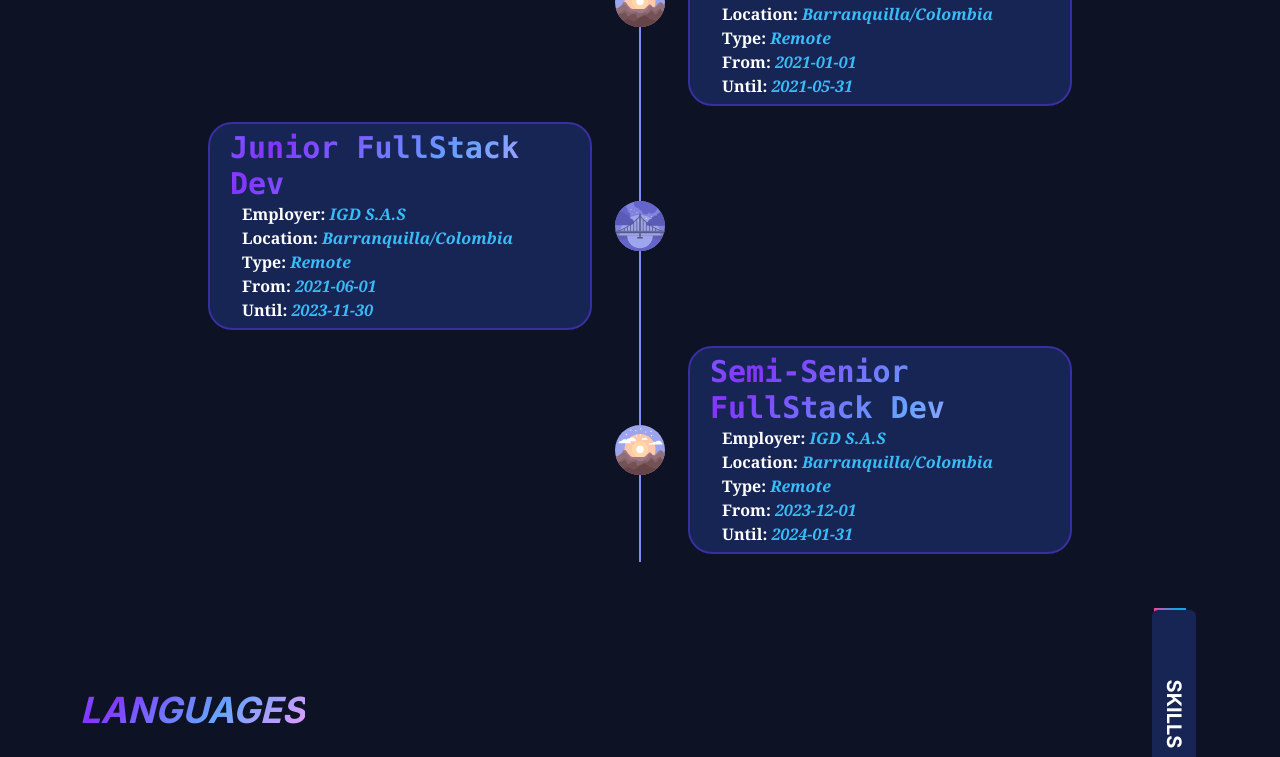
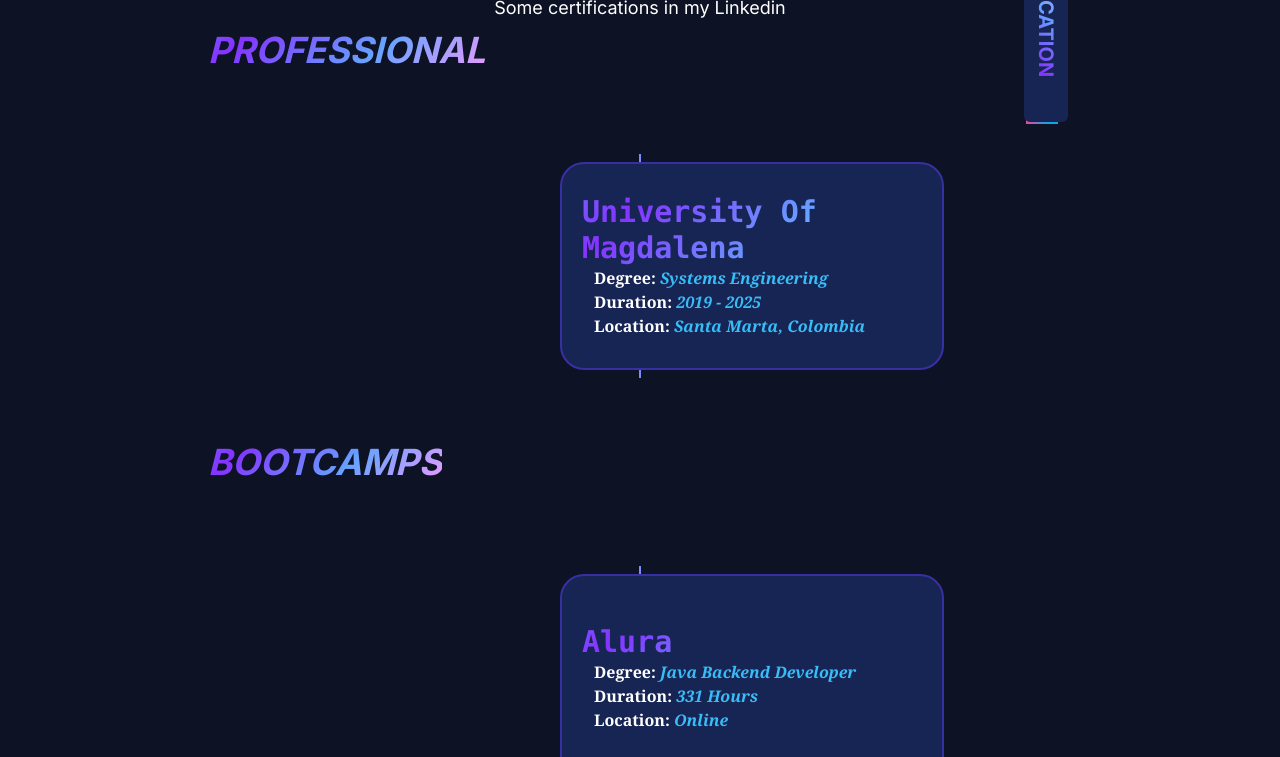
Before and after one commit to JuanZuniga7/portfolio-v5, a Next.js app: page / in a window 1280 px wide. Shown: the part 1820-2577 px from the top of the page. Built offline with nearby package versions, Linux system fonts and the light colour scheme.

Commit message:
Refactor Section component to improve accessibility with id prop

```diff
--- a/src/app/globals.css
+++ b/src/app/globals.css
@@ -5,6 +5,18 @@
 @keyframes textclip {
   to {
     background-position: 200% center;
+  }
+}
+
+@keyframes blinkAnim {
+  0% {
+    opacity: 0;
+  }
+  50% {
+    opacity: 1;
+  }
+  100% {
+    opacity: 0;
   }
 }
 
@@ -24,6 +36,10 @@
   to{
     rotate: 0deg;
   }
+}
+
+.blink {
+  animation: blinkAnim 1.5s infinite linear;
 }
 
 .animate-box{
--- a/src/app/layout.tsx
+++ b/src/app/layout.tsx
@@ -3,6 +3,8 @@
 import "./globals.css";
 import Navbar from "@/components/semantic/Navbar";
 import Footer from "@/components/semantic/Footer";
+import Image from "next/image";
+import svgHero from "../../public/svg/hero.svg";
 
 const inter = Inter({ subsets: ["latin"] });
 
@@ -19,13 +21,21 @@
   return (
     <html lang="en">
       <body className={inter.className}>
-        <main className="min-h-screen relative mx-auto px-6 sm:px-12 lg:max-w-[70rem] xl:max-w-[76rem] 2xl:max-w-[92rem] text-white overflow-x-hidden overflow-y-auto flex flex-col">
+        <main className="min-h-screen relative mx-auto px-6 sm:px-12 lg:w-[75%] text-white overflow-x-hidden overflow-y-auto flex flex-col">
+          <Image
+            src={svgHero.src}
+            alt="Hero"
+            width={1572}
+            priority
+            height={795}
+            className="absolute -top-[98px] -z-10"
+          />
           <Navbar />
-          <div className="pb-10">
+          <div className="pb-10 h-full">
             {children}
           </div>
-          <Footer />
         </main>
+        <Footer />
       </body>
     </html>
   );
--- /dev/null
+++ b/src/app/not-found.tsx
@@ -0,0 +1,14 @@
+import "@/styles/not-found.css"
+import Link from "next/link"
+
+export default function NotFound() {
+    return (
+        <div className="flex flex-col items-center justify-center h-screen">
+            <h1 className="text-9xl font-bold font-mono">404</h1>
+            <p className="text-2xl font-semibold font-serif">Page Not Found <span className="blink w-4">_</span></p>
+            <div className="mt-5">
+                <Link href="/" className="button text-lg lg:text-xl">Come Back</Link>
+            </div>
+        </div>
+    )
+}
--- a/src/app/page.tsx
+++ b/src/app/page.tsx
@@ -1,32 +1,25 @@
 import { personalData } from "@/utils/data/personalData";
 import { about } from "@/utils/data/about";
 import { experience } from "@/utils/data/experience";
-import Image from "next/image";
-import svgHero from "../../public/svg/hero.svg";
 import Presentation from "@/components/server/Presentation";
 import CodePresentation from "@/components/server/CodePresentation";
 import About from "@/components/server/About";
 import Experience from "@/components/server/Experience";
 import Skills from "@/components/server/Skills";
 import { skills } from "@/utils/data/skills";
+import Education from "@/components/server/Education";
+import { education } from "@/utils/data/education";
 
 async function HeroSection() {
   return (
     <section className="relative flex flex-col items-center justify-between py-4 lg:py-12 gap-16">
-      <Image
-        src={svgHero.src}
-        alt="Hero"
-        width={1572}
-        priority
-        height={795}
-        className="absolute -top-[98px] -z-10"
-      />
       <div className="grid grid-cols-1 items-start lg:grid-cols-2 lg:gap-12 gap-y-8">
         <Presentation name={personalData.name} profile={personalData.profile} />
         <CodePresentation />
       </div>
       <div className="flex flex-col items-center justify-center w-full">
         <About sections={about.subSections} />
+        <Education educationData={education} />
         <Experience experienceData={experience} />
         <Skills skills={skills} />
       </div>
--- a/src/components/common/HorizontalItem.tsx
+++ b/src/components/common/HorizontalItem.tsx
@@ -2,11 +2,10 @@
 import icon1 from "@/assets/svg/icon1.svg"
 import icon2 from "@/assets/svg/icon2.svg"
 
-
 export default function HorizontalItem({children, reverse}: {children: React.ReactNode, reverse?: boolean}){
     return(
         <div className="flex flex-row h-56 items-center justify-center gap-10">
-            <div className={`absolute ${reverse ? "md:right-0 lg:right-16 xl:right-32":"md:left-0 lg:left-16 xl:left-32"} w-80 h-36 sm:w-96 sm:h-40 md:h-48 lg:h-52 transition-all text-xs md:text-sm lg:text-base border-2 border-indigo-800 bg-blue-950 hover:bg-blue-900 cursor-pointer rounded-3xl p-1`}>
+            <div className={`absolute flex flex-col items-center justify-center ${reverse ? "md:right-0 lg:right-16 xl:right-32":"md:left-0 lg:left-16 xl:left-32"} w-80 h-36 sm:w-96 sm:h-40 md:h-48 lg:h-52 transition-all text-xs md:text-sm lg:text-base border-2 border-indigo-800 bg-blue-950 hover:bg-blue-900 cursor-pointer rounded-3xl p-1`}>
                 {children}
             </div>
             <span className="w-[2px] h-56 bg-indigo-400 text-transparent -z-10 absolute">a</span>
--- a/src/components/common/SectionTitle.tsx
+++ b/src/components/common/SectionTitle.tsx
@@ -1,9 +1,11 @@
 export default function SectionTitle({ name}: { name: string}) {
     return (
         <div className="hidden lg:flex flex-col items-center absolute top-16 -right-20 h-fit p-[2px] rotate-90 overflow-hidden">
-            <span className="bg-blue-950 w-52 text-nowrap text-white p-2 px-5 text-xl font-bold rounded-md uppercase flex items-center justify-center">
-                {name}
-            </span>
+            <p className="bg-blue-950 w-52 text-nowrap text-white p-2 px-5 text-xl font-bold rounded-md uppercase flex items-center justify-center">
+                <span className="animate-character">
+                    {name}
+                </span>
+            </p>
             <div className="absolute -z-10 bg-gradient-to-b from-30% from-sky-500 top-60% to-pink-500 top-1/4 animate-box h-2/3" />
         </div>
     )
--- /dev/null
+++ b/src/components/server/Education.tsx
@@ -0,0 +1,53 @@
+import Link from "next/link";
+import HorizontalItem from "../common/HorizontalItem";
+import Section from "../common/Section";
+import SubSectionTitle from "../common/SubSectionTitle";
+import IEducation, { IInstitution } from "@/utils/types/education.type";
+
+interface Props {
+    educationData: IEducation[]
+}
+
+export default function Education({ educationData }: Props) {
+    return (
+        <Section id="education" title="Education">
+            <span className="w-full text-base lg:text-lg text-center flex items-center justify-center mb-2">Some certifications in my Linkedin</span>
+            <div className="flex flex-col items-center gap-16">
+                {educationData && educationData.map((item, index) => (
+                    <div key={index} className="w-full h-full">
+                        <SubSectionTitle title={item.label} key={index} />
+                        <div className="flex flex-col items-center justify-center mt-16">
+                            {item.institution && item.institution.map((institution, index) => (
+                                <HorizontalItem reverse={index % 2 === 0}>
+                                    {institution.certificate ?
+                                    <Link target="_blank" href={institution.certificate}>
+                                        {Object.keys(institution).map((key: string, index: number) => {
+                                            if (key === "name") return <h3 key={index} className="text-lg md:text-xl lg:text-2xl xl:text-3xl animate-character font-bold font-mono">{institution.name}</h3>
+                                            else if (key === "certificate") null
+                                            else {
+                                                return (
+                                                    <p className="px-3 text-sm md:text-lg lg:text-base font-semibold" key={key.concat(index.toString())}>{key}: <span className="text-sky-400 italic">{institution[key as keyof IInstitution]}</span></p>
+                                                )
+                                            }
+                                        })}
+                                    </Link> :
+                                        <div key={index} className="flex flex-col justify-center font-serif h-full w-full text-left px-4 capitalize">
+                                            {Object.keys(institution).map((key: string, index: number) => {
+                                                if (key === "name") return <h3 key={index} className="text-lg text-wrap md:text-xl lg:text-2xl xl:text-3xl animate-character font-bold font-mono">{institution.name}</h3>
+                                                else if (key === "certificate") null
+                                                else {
+                                                    return (
+                                                        <p className="px-3 text-sm md:text-lg lg:text-base font-semibold text-wrap" key={key.concat(index.toString())}>{key}: <span className="text-sky-400 italic">{institution[key as keyof IInstitution]}</span></p>
+                                                    )
+                                                }
+                                            })}
+                                        </div>}
+                                </HorizontalItem>
+                            ))}
+                        </div>
+                    </div>
+                ))}
+            </div>
+        </Section>
+    )
+}
--- /dev/null
+++ b/src/styles/not-found.css
@@ -0,0 +1,38 @@
+.button {
+    padding: 0.5em 1.5em;
+    border: none;
+    border-radius: 5px;
+    font-weight: bold;
+    letter-spacing: 5px;
+    text-transform: uppercase;
+    cursor: pointer;
+    color: #4f46e5;
+    transition: all 1000ms;
+    position: relative;
+    overflow: hidden;
+    outline: 2px solid #4f46e5;
+  }
+
+  button:hover {
+    color: #ffffff;
+    transform: scale(1.1);
+    outline: 2px solid #70bdca;
+    box-shadow: 4px 5px 17px -4px #268391;
+  }
+
+  button::before {
+    content: "";
+    position: absolute;
+    left: -50px;
+    top: 0;
+    width: 0;
+    height: 100%;
+    background-color: #2c9caf;
+    transform: skewX(45deg);
+    z-index: -1;
+    transition: width 1000ms;
+  }
+
+  button:hover::before {
+    width: 250%;
+  }
--- /dev/null
+++ b/src/utils/data/education.ts
@@ -0,0 +1,45 @@
+import  IEducation from './../types/education.type';
+
+export const education: IEducation[] = [
+    {
+        label: "Professional",
+        institution: [
+            {
+                name: "University of Magdalena",
+                degree: "Systems Engineering",
+                duration: "2019 - 2025",
+                location: "Santa Marta, Colombia"
+            }
+        ]
+    },
+    {
+        label: "Bootcamps",
+        institution: [
+            {
+                name: "Alura",
+                degree: "Java Backend Developer",
+                duration: "331 hours",
+                location: "Online",
+            }
+        ]
+    },
+    {
+        label: "Courses",
+        institution:[
+            {
+                name: "Coursera",
+                degree: ".NET FullStack Foundations",
+                duration: "17 hours",
+                location: "Online",
+                certificate: "https://coursera.org/share/a8bcb534ba7e299df24c7b9d3f5da332"
+            },
+            {
+                name: "Coursera",
+                degree: "Introduction to Android Mobile Application Development",
+                duration: "11 hours",
+                location: "Online",
+                certificate: "https://coursera.org/share/48ca8bb2160d0eb9ec5e1b671ff490d2"
+            }
+        ]
+    }
+]
--- a/src/utils/data/navItems.ts
+++ b/src/utils/data/navItems.ts
@@ -4,6 +4,10 @@
     {
       label: "About",
       path: "/#about",
+    },
+    {
+      label: "Education",
+      path: "/#education",
     },
     {
       label: "Experience",
@@ -14,10 +18,6 @@
       path: "/#skills",
     },
     {
-      label: "Education",
-      path: "/#education",
-    },
-    {
       label: "Blogs",
       path: "/#blogs"
     },
```
Also changed, not shown: src/utils/types/education.type.ts (added, +12 -0 lines).
